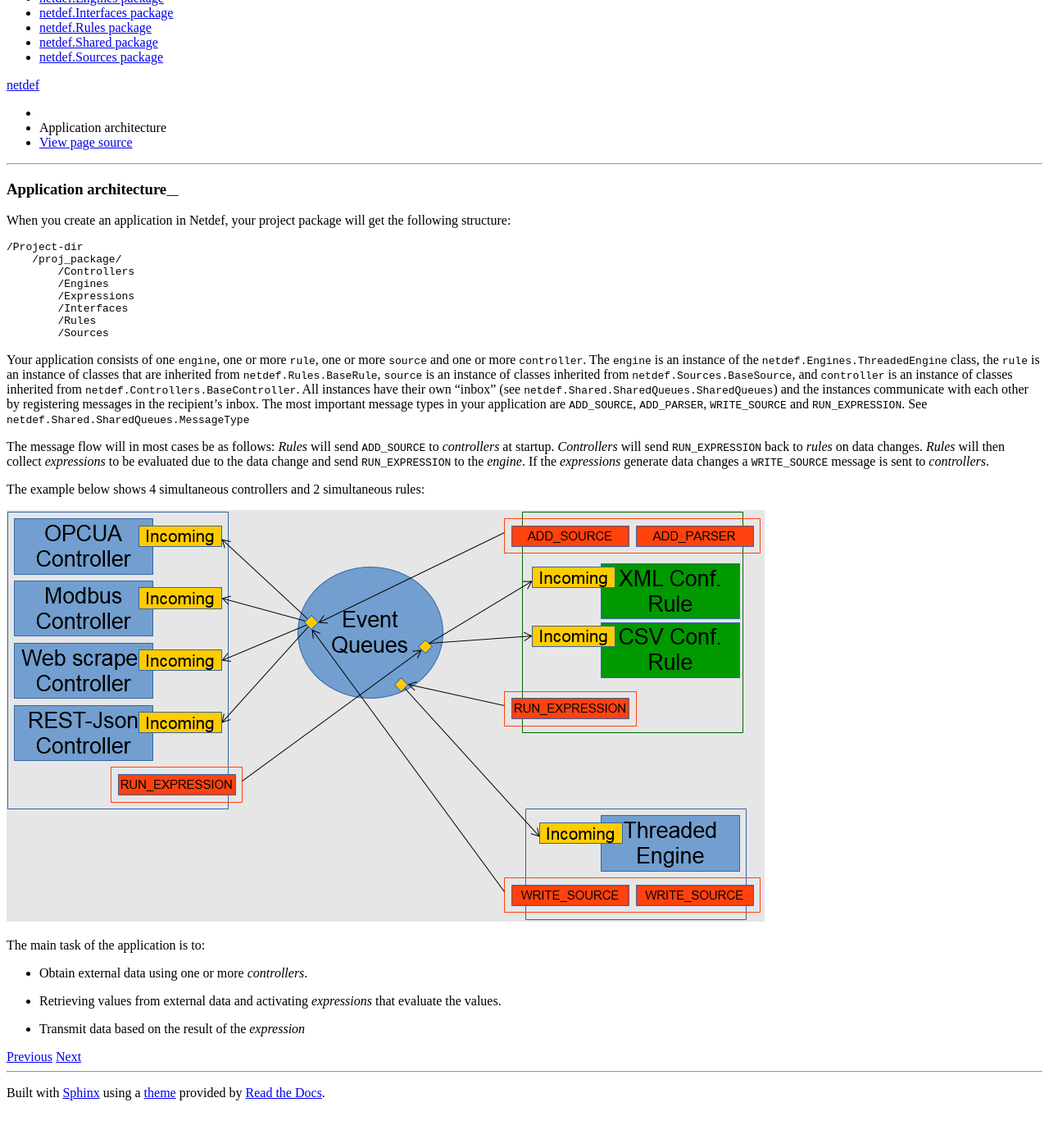
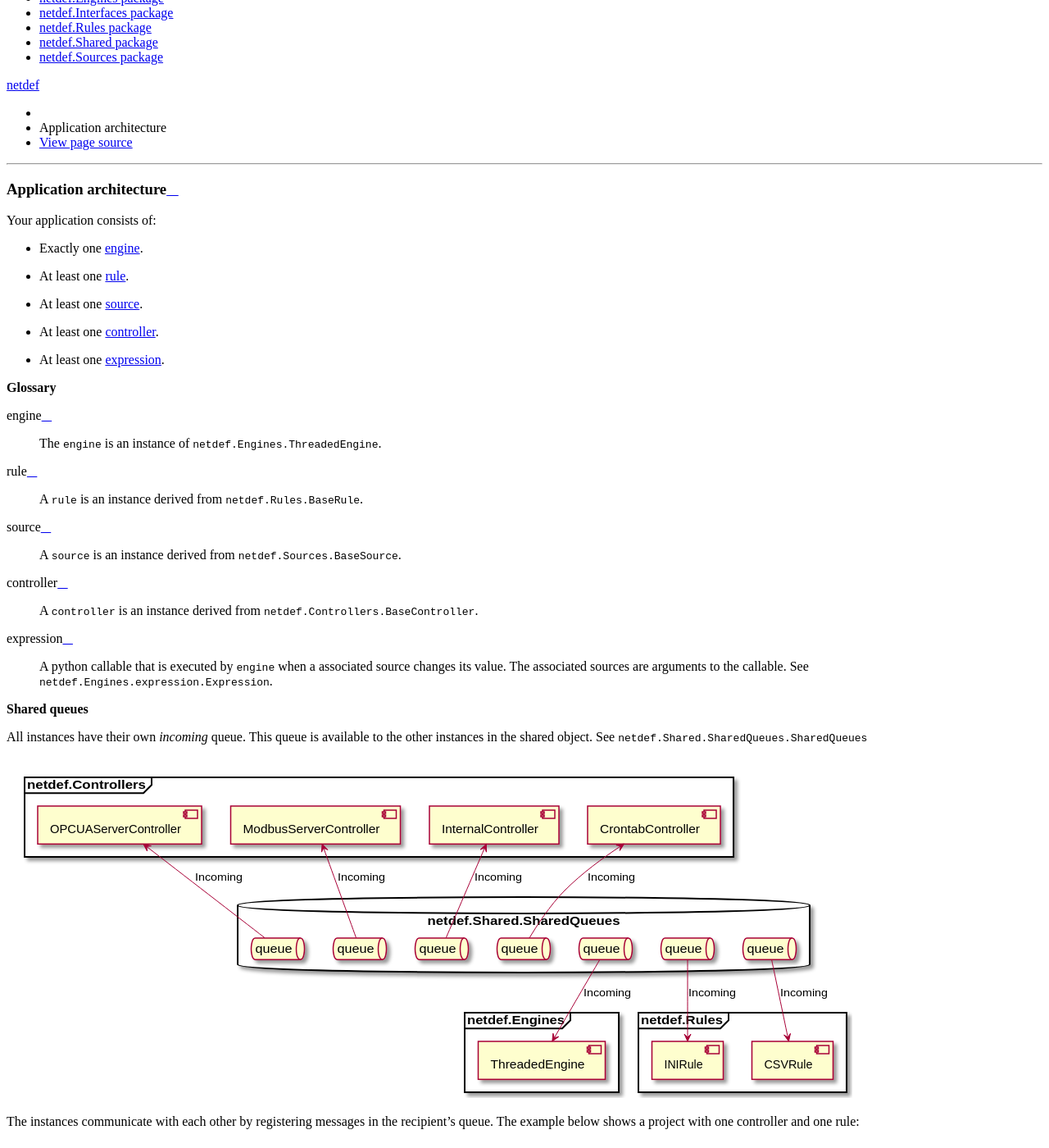
Before and after one commit to fholmer/netdef, a Sphinx documentation site: the page built from docs/user_guide/application_architecture.rst, in a window 1280 px wide and 1400 px high, scrolled down 460 px. Shown: the whole window at 82% size. Built offline with Sphinx 7.4.7 and the Read the Docs theme 2.0.0, drawn with Linux system fonts in a browser that asks for light colours; before the commit the page ends 1810 px from its top, so only the background shows below that; some of the changed text lies outside the part shown.

```diff
--- a/docs/user_guide/application_architecture.rst
+++ b/docs/user_guide/application_architecture.rst
@@ -1,47 +1,75 @@
 Application architecture
 ========================
 
-When you create an application in Netdef, your project package will get
-the following structure:
+Your application consists of:
 
-.. code-block:: bash
+* Exactly one :term:`engine`.
+* At least one :term:`rule`.
+* At least one :term:`source`.
+* At least one :term:`controller`.
+* At least one :term:`expression`.
 
-    /Project-dir
-        /proj_package/
-            /Controllers
-            /Engines
-            /Expressions
-            /Interfaces
-            /Rules
-            /Sources
+**Glossary**
 
-Your application consists of one ``engine``, one or more ``rule``, one or
-more ``source`` and one or more ``controller``. The ``engine`` is an instance
-of the :class:`netdef.Engines.ThreadedEngine` class, the ``rule`` is an
-instance of classes that are inherited from :class:`netdef.Rules.BaseRule`,
-``source`` is an instance of classes inherited from
-:class:`netdef.Sources.BaseSource`, and ``controller`` is an instance of
-classes inherited from :class:`netdef.Controllers.BaseController`. All instances
-have their own "inbox" (see :class:`netdef.Shared.SharedQueues.SharedQueues`)
-and the instances communicate with each other by registering messages in the
-recipient's inbox. The most important message types in your application are
-``ADD_SOURCE``, ``ADD_PARSER``, ``WRITE_SOURCE`` and ``RUN_EXPRESSION``.
-See :class:`netdef.Shared.SharedQueues.MessageType`
+.. glossary::
 
-The message flow will in most cases be as follows: *Rules* will
-send ``ADD_SOURCE`` to *controllers* at startup. *Controllers* will send
-``RUN_EXPRESSION`` back to *rules* on data changes. *Rules* will then
-collect *expressions* to be evaluated due to the data change and send
-``RUN_EXPRESSION`` to the *engine*. If the *expressions* generate data changes a
-``WRITE_SOURCE`` message is sent to *controllers*.
+    engine
+        The ``engine`` is an instance of
+        :class:`netdef.Engines.ThreadedEngine`.
 
-The example below shows 4 simultaneous controllers and 2 simultaneous rules:
+    rule
+        A ``rule`` is an instance derived from
+        :class:`netdef.Rules.BaseRule`.
 
-.. image :: ../_static/overview.png
+    source
+        A ``source`` is an instance derived from
+        :class:`netdef.Sources.BaseSource`.
 
-The main task of the application is to:
+    controller
+        A ``controller`` is an instance derived from
+        :class:`netdef.Controllers.BaseController`.
 
-* Obtain external data using one or more *controllers*.
-* Retrieving values from external data and activating *expressions* that
-  evaluate the values.
-* Transmit data based on the result of the *expression*
+    expression
+        A python callable that is executed by ``engine`` when a associated
+        source changes its value. The associated sources are arguments
+        to the callable. See :class:`netdef.Engines.expression.Expression`.
+
+**Shared queues**
+
+All instances have their own *incoming* queue. This queue is available
+to the other instances in the shared object.
+See :class:`netdef.Shared.SharedQueues.SharedQueues`
+
+.. image :: ../_static/uml/shared_queues.svg
+
+The instances communicate with each other by registering messages in the
+recipient's queue. The example below shows a project with one controller
+and one rule:
+
+.. image :: ../_static/uml/shared_queues_message_example_1.svg
+
+The most important message types in your application are
+``APP_STATE``, ``ADD_SOURCE``, ``ADD_PARSER``, ``WRITE_SOURCE`` and
+``RUN_EXPRESSION``. See :class:`netdef.Shared.SharedQueues.MessageType`
+
+The message flow will in most cases be as follows:
+
+    At application initialization:
+
+    * The :term:`engine` will send ``APP_STATE`` to all active controllers.
+    * Every :term:`rule` will send ``ÀDD_PARSER`` or/and ``ADD_SOURCE``
+      to a specific :term:`controller` depending on what is in the configuration
+      files.
+    * The :term:`engine` will send a new ``APP_STATE`` to all active controllers.
+
+    Repeats until application is terminated:
+
+    * Every :term:`controller` will send ``RUN_EXPRESSION`` back to a specific
+      :term:`rule` on data changes.
+    * The specific :term:`rule` will then collect the associated
+      :term:`expression` to be evaluated depending on given data change and
+      send ``RUN_EXPRESSION`` to the :term:`engine`.
+    * If the :term:`expression` generate a new data change then a
+      ``WRITE_SOURCE`` message is sent back directly to :term:`controller`.
+
+.. image :: ../_static/uml/message_flow_with_external.svg
```
Also changed, not shown: docs/_static/uml/message_flow_with_external.txt (added, +79 -0 lines), docs/_static/uml/project_structure.txt (added, +13 -0 lines), docs/_static/uml/shared_queues.txt (added, +38 -0 lines), docs/_static/uml/shared_queues_message_example_1.txt (added, +71 -0 lines), docs/developer_guide/development.rst (+25 -11 lines), docs/_static/overview.png (deleted), docs/_static/uml/message_flow_with_external.svg (added), docs/_static/uml/shared_queues.svg (added), docs/_static/uml/shared_queues_message_example_1.svg (added).
